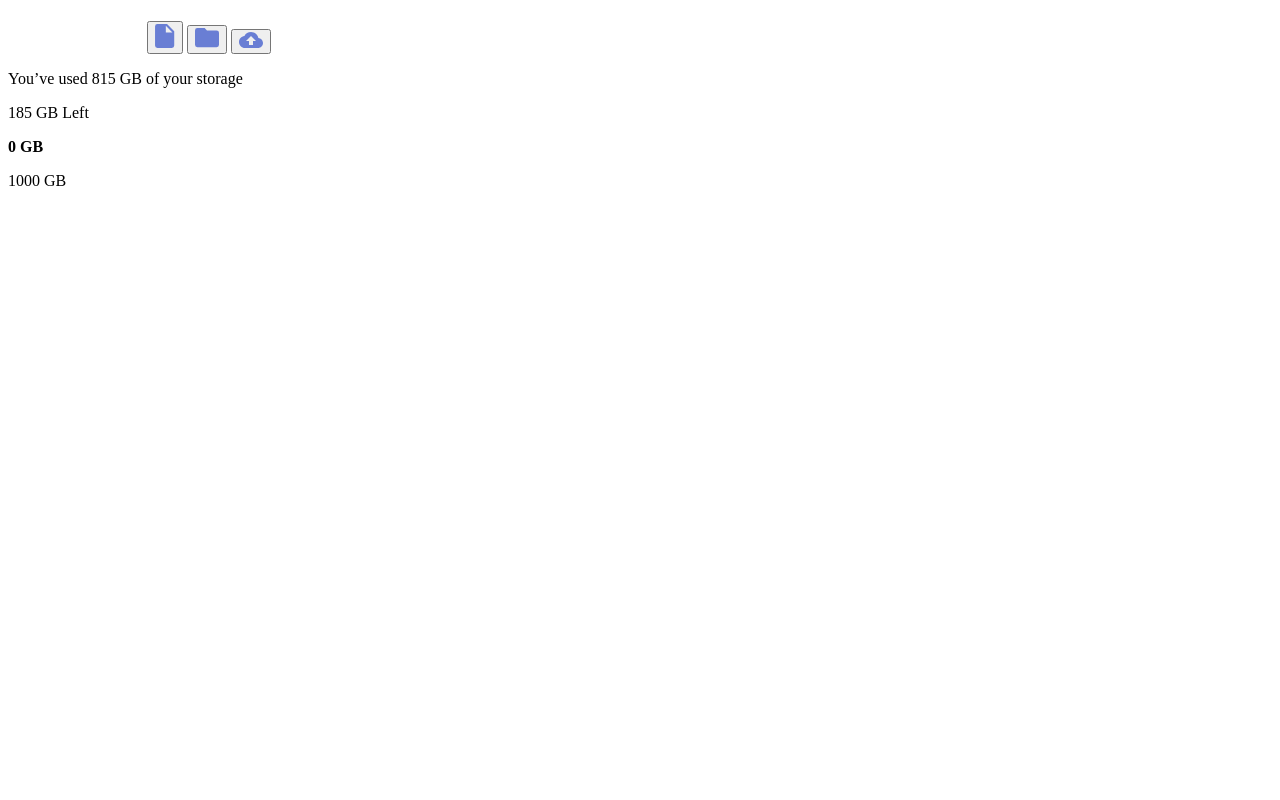
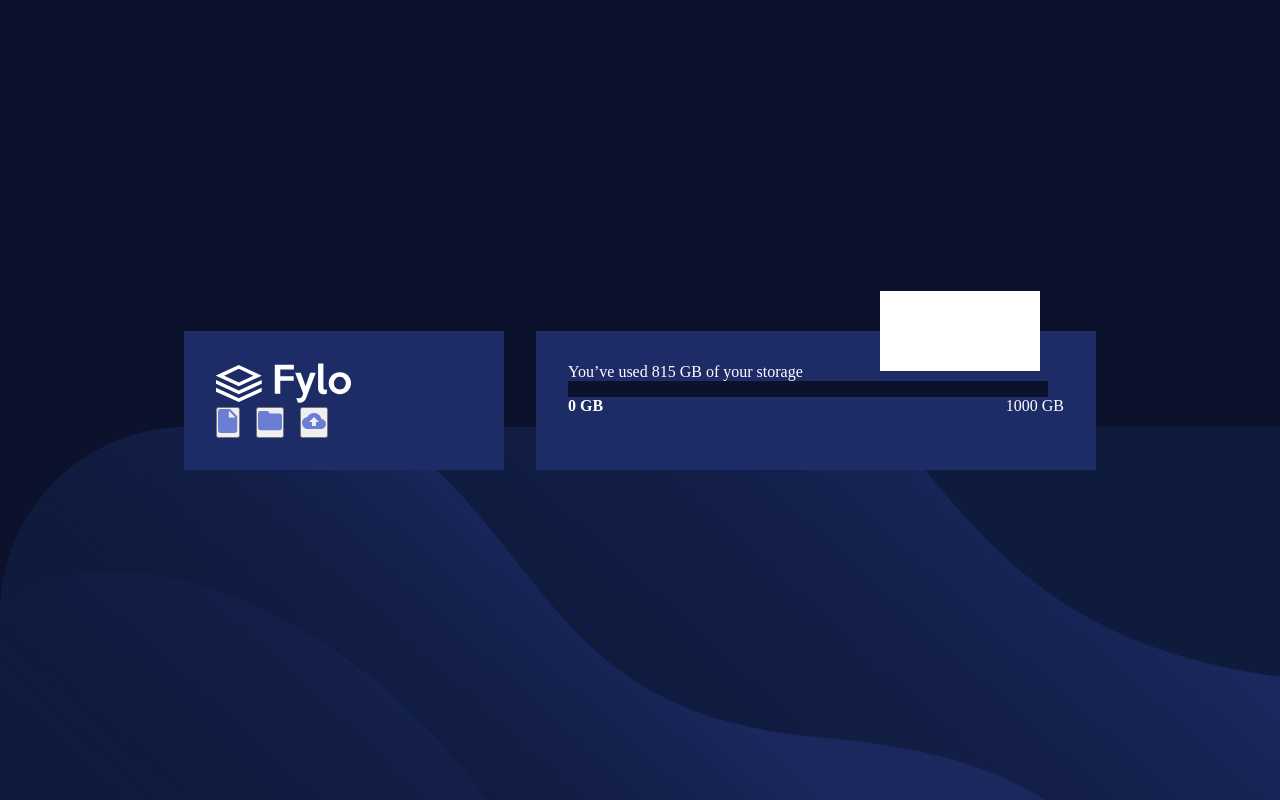
Before and after one commit to HaiDangN/fylo-data-storage-component, a plain HTML site: page index.html in a window 1280 px wide. Drawn offline with Linux system fonts and the light colour scheme.

Commit message:
style: add general css layout

```diff
--- a/index.html
+++ b/index.html
@@ -5,22 +5,22 @@
   <meta name="viewport" content="width=device-width, initial-scale=1.0"> <!-- displays site properly based on user's device -->
 
   <link rel="icon" type="image/png" sizes="32x32" href="./images/favicon-32x32.png">
+  <link rel="stylesheet" href="style.css">
 
   <title>Frontend Mentor | Fylo data storage component</title>
 
-  <!-- Feel free to remove these styles or customise in your own stylesheet 👍 -->
-  <style>
-    .attribution { font-size: 11px; text-align: center; }
-    .attribution a { color: hsl(228, 45%, 44%); }
-  </style>
+
+
 </head>
 <body>
   <main class="storage-ui">
     <section class="storage-ui__actions">
       <img src="images/logo.svg" alt="">
-      <button><img src="images/icon-document.svg" alt=""></button>
-      <button><img src="images/icon-folder.svg" alt=""></button>
-      <button><img src="images/icon-upload.svg" alt=""></button>
+      <div class="buttons">
+        <button><img src="images/icon-document.svg" alt=""></button>
+        <button><img src="images/icon-folder.svg" alt=""></button>
+        <button><img src="images/icon-upload.svg" alt=""></button>
+      </div>
     </section>
     <section class="storage-ui__data">
 
@@ -31,9 +31,10 @@
       <div class="storage-remaining">
         <p>185 GB Left</p>
       </div>
-
-      <p><strong>0 GB</strong></p>
-      <p>1000 GB</p>
+      <div class="storage-range">
+        <p><strong>0 GB</strong></p>
+        <p>1000 GB</p>
+      </div>
     </section>
 
   </main>
--- /dev/null
+++ b/style.css
@@ -0,0 +1,57 @@
+* {
+    margin: 0;
+    padding: 0;
+    box-sizing: border-box;
+}
+body {
+    display: flex;
+    align-items: center;
+    justify-content: center;
+    min-height: 100vh;
+    background: url('images/bg-desktop.png');
+    background-repeat: no-repeat;
+    background-size: 100% auto;
+    background-position: center bottom;
+    background-color: hsl(229, 57%, 11%);
+
+    color: white;
+}
+.storage-ui {
+    display: flex;
+    gap: 2rem;
+}
+.storage-ui__actions {
+    width: 20rem;
+    padding: 2rem;
+    background-color: hsl(228, 56%, 26%);
+}
+.storage-ui__data {
+    position: relative;
+    width: 35rem;
+    padding: 2rem;
+    background-color: hsl(228, 56%, 26%);
+}
+.buttons {
+    display: flex;
+    gap: 1rem;
+}
+.storage-remaining {
+    position: absolute;
+    width: 10rem;
+    height: 5rem;
+    top: 0;
+    right: 10%;
+    transform: translateY(-50%);
+    background-color: white;
+}
+.storage-bar {
+    width: 30rem;
+    height: 1rem;
+    background-color: hsl(229, 57%, 11%);
+}
+.storage-range {
+    display: flex;
+    align-items: center;
+    justify-content: space-between;
+
+}
```
